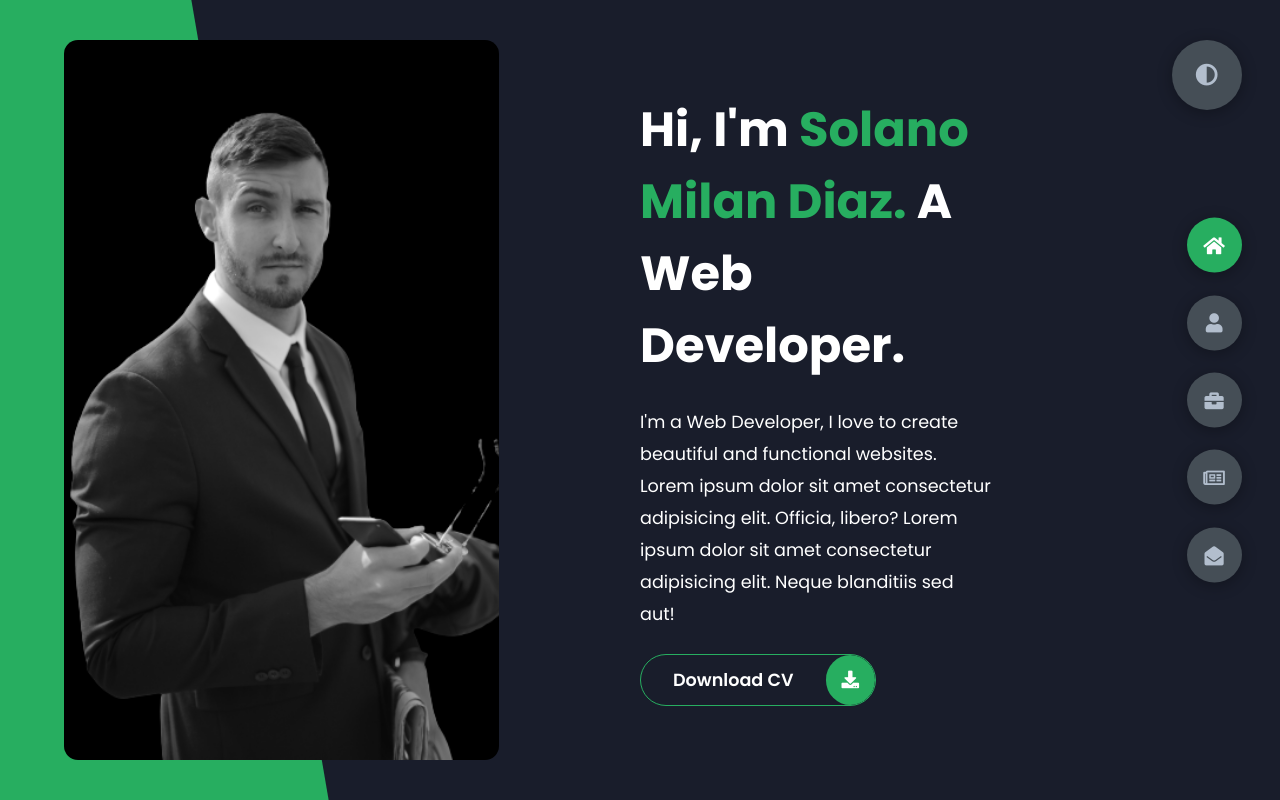
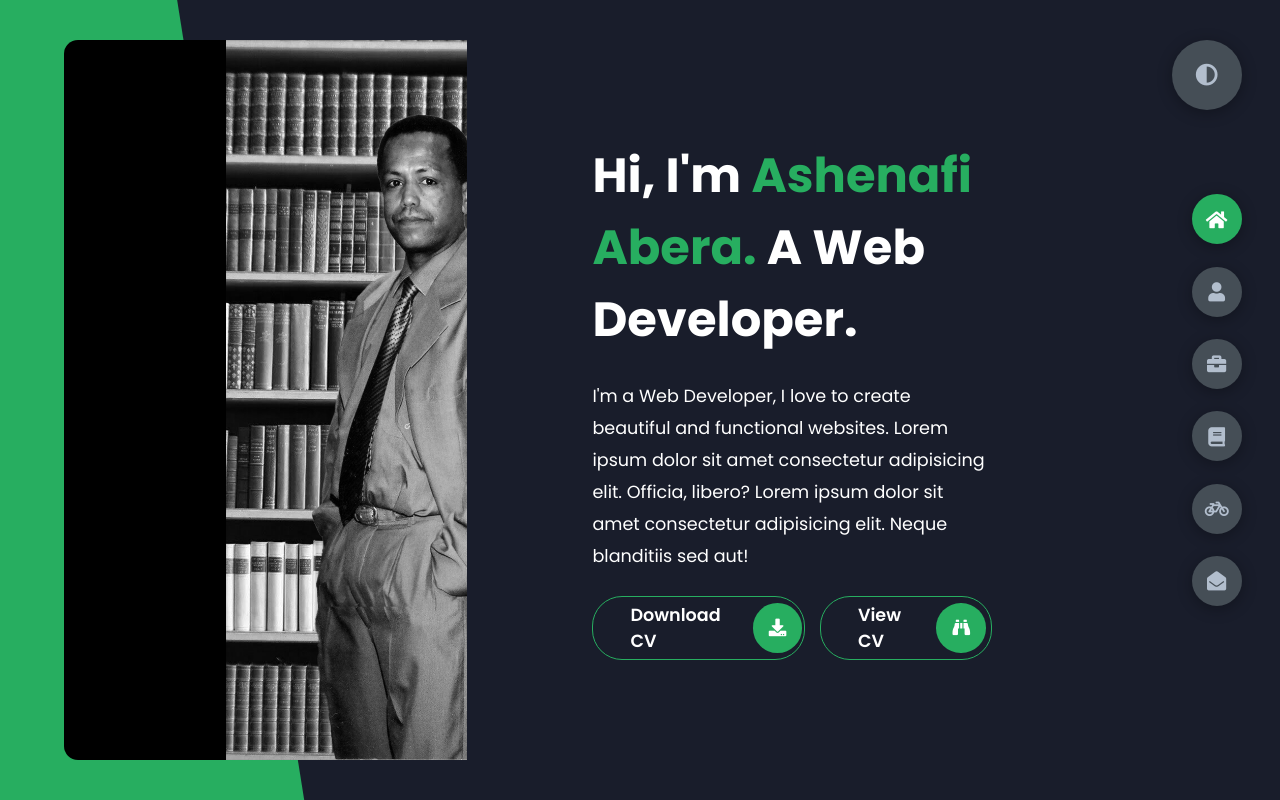
Before and after one commit to AmbroTall/AshenafiPortfolio, a Django app: page / in a window 1280 px wide. Run offline with Django 4.2, Linux system fonts and the light colour scheme.

Commit message:
Adding Icons, education, hobbies and download and view resume pdf

```diff
--- a/app/templates/app/home.html
+++ b/app/templates/app/home.html
@@ -3,14 +3,17 @@
 <html lang="en">
 <head>
     <meta charset="UTF-8">
-    <meta http-equiv="X-UA-Compatible" content="IE=edge">
-    <meta name="viewport" content="width=device-width, initial-scale=1.0">
+    <meta content="IE=edge" http-equiv="X-UA-Compatible">
+    <meta content="width=device-width, initial-scale=1.0" name="viewport">
     <title>Portfolio</title>
-    <link rel="stylesheet" href="{% static 'css/styles.css' %}">
-    <link rel="preconnect" href="https://fonts.googleapis.com">
-    <link rel="preconnect" href="https://fonts.gstatic.com" crossorigin>
-    <link rel="stylesheet" href="https://cdnjs.cloudflare.com/ajax/libs/font-awesome/5.15.4/css/all.min.css" integrity="sha512-1ycn6IcaQQ40/MKBW2W4Rhis/DbILU74C1vSrLJxCq57o941Ym01SwNsOMqvEBFlcgUa6xLiPY/NS5R+E6ztJQ==" crossorigin="anonymous" referrerpolicy="no-referrer" />
-    <link href="https://fonts.googleapis.com/css2?family=Poppins:wght@400;500;600;700;800&display=swap" rel="stylesheet">
+    <link href="{% static 'css/styles.css' %}" rel="stylesheet">
+    <link href="https://fonts.googleapis.com" rel="preconnect">
+    <link crossorigin href="https://fonts.gstatic.com" rel="preconnect">
+    <link crossorigin="anonymous" href="https://cdnjs.cloudflare.com/ajax/libs/font-awesome/5.15.4/css/all.min.css"
+          integrity="sha512-1ycn6IcaQQ40/MKBW2W4Rhis/DbILU74C1vSrLJxCq57o941Ym01SwNsOMqvEBFlcgUa6xLiPY/NS5R+E6ztJQ=="
+          referrerpolicy="no-referrer" rel="stylesheet"/>
+    <link href="https://fonts.googleapis.com/css2?family=Poppins:wght@400;500;600;700;800&display=swap"
+          rel="stylesheet">
 </head>
 <body class="main-content">
 <header class="container header active" id="home">
@@ -18,12 +21,12 @@
         <div class="left-header">
             <div class="h-shape"></div>
             <div class="image">
-                    <img src="{% static 'images/hero.png' %}" alt="">
+                <img alt="" src="{% static 'images/final_touch.png' %}" style="width: 100%; height: 100%">
             </div>
         </div>
         <div class="right-header">
             <h1 class="name">
-                    Hi, I'm <span>Solano Milan Diaz.</span>
+                Hi, I'm <span>Ashenafi Abera.</span>
                 A Web Developer.
             </h1>
             <p>
@@ -31,15 +34,23 @@
                 Lorem ipsum dolor sit amet consectetur adipisicing elit. Officia, libero?
                 Lorem ipsum dolor sit amet consectetur adipisicing elit. Neque blanditiis sed aut!
             </p>
-                <div class="btn-con">
-                    <a href="" class="main-btn">
+            <div class="btn-con" style="display: flex; gap: 15px">
+                <a class="main-btn" href="{% url 'app:download_pdf' %}" style="padding: 5px;">
                     <span class="btn-text">Download CV</span>
                     <span class="btn-icon"><i class="fas fa-download"></i></span>
                 </a>
+                <a class="main-btn" href="{% url 'app:view_pdf' %}" style="padding: 5px;" target="_blank">
+                    <span class="btn-text">View CV</span>
+                    <span class="btn-icon"><i class="fas fa-binoculars"></i></span>
+                </a>
+
             </div>
+
+
         </div>
     </div>
 </header>
+
 <main>
     <section class="container about" id="about">
         <div class="main-title">
@@ -51,42 +62,47 @@
                 <p>
                     Lorem ipsum dolor sit amet consectetur adipisicing elit.
                     Eveniet labore nihil obcaecati consequatur. Debitis error doloremque,
-                        vero eos vel nemo eius voluptatem dicta tenetur modi. <br /> <br /> La musica
+                    vero eos vel nemo eius voluptatem dicta tenetur modi. <br/> <br/> La musica
                     delectus dolore fugiat exercitationem a,
                     ipsum quidem quo enim natus accusamus labore dolores nam. Unde.
                     Lorem ipsum dolor sit amet consectetur, adipisicing elit.
                     Harum non necessitatibus deleniti eum soluta.
                 </p>
-                    <div class="btn-con">
-                        <a href="#" class="main-btn">
+                <div class="btn-con" style="display: flex; gap: 15px">
+                    <a class="main-btn" href="{% url 'app:download_pdf' %}" style="padding: 5px;">
                         <span class="btn-text">Download CV</span>
                         <span class="btn-icon"><i class="fas fa-download"></i></span>
                     </a>
+                    <a class="main-btn" href="{% url 'app:view_pdf' %}" style="padding: 5px;" target="_blank">
+                        <span class="btn-text">View CV</span>
+                        <span class="btn-icon"><i class="fas fa-binoculars"></i></span>
+                    </a>
+
                 </div>
             </div>
             <div class="right-about">
                 <div class="about-item">
                     <div class="abt-text">
                         <p class="large-text">650+</p>
-                            <p class="small-text">Projects <br /> Completed</p>
+                        <p class="small-text">Projects <br/> Completed</p>
                     </div>
                 </div>
                 <div class="about-item">
                     <div class="abt-text">
                         <p class="large-text">10+</p>
-                            <p class="small-text">Years of <br /> experience</p>
+                        <p class="small-text">Years of <br/> experience</p>
                     </div>
                 </div>
                 <div class="about-item">
                     <div class="abt-text">
                         <p class="large-text">300+</p>
-                            <p class="small-text">Happy <br /> Clients</p>
+                        <p class="small-text">Happy <br/> Clients</p>
                     </div>
                 </div>
                 <div class="about-item">
                     <div class="abt-text">
                         <p class="large-text">400+</p>
-                            <p class="small-text">Customer <br /> reviews</p>
+                        <p class="small-text">Customer <br/> reviews</p>
                     </div>
                 </div>
             </div>
@@ -357,84 +373,33 @@
             </div>
         </div>
     </section>
-        <section class="container" id="blogs">
-            <div class="blogs-content">
+    <section class="container school" id="school">
         <div class="main-title">
-                    <h2>My <span>Blogs</span><span class="bg-text">My Blogs</span></h2>
+            <h2>My <span>Education</span><span class="bg-text">Qualifications</span></h2>
         </div>
-                <div class="blogs">
-                    <div class="blog">
-                        <img src="{% static 'images/port6.jpg' %}" alt="">
-                        <div class="blog-text">
-                            <h4>
-                                How to Create Your Own Website
-                            </h4>
-                            <p>
-                                Lorem ipsum dolor sit, amet consectetur adipisicing elit.
-                                Doloribus natus voluptas, eos obcaecati recusandae amet?
-                            </p>
+        <div class="school">
+            <div class="image-school" >
+                <img class="sch-img" alt="school image" src="{% static 'images/ashschool.jpg' %}"/>
+            </div>
+            <div class="school-contents">
+                <h1 class="course-title">Bachelor's in Computer science</h1>
+                <p class="school-name">Laikipia University - Laikipia</p>
+                <p class="school-name" style="color: #bbb">September 2017 to August 2021</p>
             </div>
         </div>
-                    <div class="blog">
-                        <img src="{% static 'images/blog1.jpg' %}" alt="">
-                        <div class="blog-text">
-                            <h4>
-                                How to Become an Expert in Web Design
-                            </h4>
-                            <p>
-                                Lorem ipsum dolor sit, amet consectetur adipisicing elit.
-                                Doloribus natus voluptas, eos obcaecati recusandae amet?
-                            </p>
+    </section>
+    <section class="container hobbies" id="hobbies">
+        <div class="main-title">
+            <h2>My <span>Hobbies</span><span class="bg-text">Activities</span></h2>
         </div>
+        <div class="hobbies">
+            <div class="image-school" >
+                <img class="sch-img" alt="school image" src="{% static 'images/hobbiesash.JPG' %}"/>
             </div>
-                    <div class="blog">
-                        <img src="{% static 'images/blog2.jpg' %}" alt="">
-                        <div class="blog-text">
-                            <h4>
-                                Become a Web Designer in 10 Days
-                            </h4>
-                            <p>
-                                Lorem ipsum dolor sit, amet consectetur adipisicing elit.
-                                Doloribus natus voluptas, eos obcaecati recusandae amet?
-                            </p>
-                        </div>
-                    </div>
-                    <div class="blog">
-                        <img src="{% static 'images/blog3.jpg' %}" alt="">
-                        <div class="blog-text">
-                            <h4>
-                                Debbuging made easy with Web Inspector
-                            </h4>
-                            <p>
-                                Lorem ipsum dolor sit, amet consectetur adipisicing elit.
-                                Doloribus natus voluptas, eos obcaecati recusandae amet?
-                            </p>
-                        </div>
-                    </div>
-                    <div class="blog">
-                        <img src="{% static 'images/port1.jpg' %}" alt="">
-                        <div class="blog-text">
-                            <h4>
-                                Get started with Web Design and UI Design
-                            </h4>
-                            <p>
-                                Lorem ipsum dolor sit, amet consectetur adipisicing elit.
-                                Doloribus natus voluptas, eos obcaecati recusandae amet?
-                            </p>
-                        </div>
-                    </div>
-                    <div class="blog">
-                        <img src="{% static 'images/port3.jpg' %}" alt="">
-                        <div class="blog-text">
-                            <h4>
-                                This is what you need to know about Web Design
-                            </h4>
-                            <p>
-                                Lorem ipsum dolor sit, amet consectetur adipisicing elit.
-                                Doloribus natus voluptas, eos obcaecati recusandae amet?
-                            </p>
-                        </div>
-                    </div>
+            <div class="school-contents">
+                <h1 class="course-title">Bachelor's in Computer science</h1>
+                <p class="school-name">Laikipia University - Laikipia</p>
+                <p class="school-name" style="color: #bbb">September 2017 to August 2021</p>
             </div>
         </div>
     </section>
@@ -517,17 +482,17 @@
                 <div class="right-contact">
                     <form action="" class="contact-form">
                         <div class="input-control i-c-2">
-                                <input type="text" required placeholder="YOUR NAME">
-                                <input type="email" required placeholder="YOUR EMAIL">
+                            <input placeholder="YOUR NAME" required type="text">
+                            <input placeholder="YOUR EMAIL" required type="email">
                         </div>
                         <div class="input-control">
-                                <input type="text" required placeholder="ENTER SUBJECT">
+                            <input placeholder="ENTER SUBJECT" required type="text">
                         </div>
                         <div class="input-control">
-                                <textarea name="" id="" cols="15" rows="8" placeholder="Message Here..."></textarea>
+                            <textarea cols="15" id="" name="" placeholder="Message Here..." rows="8"></textarea>
                         </div>
                         <div class="submit-btn">
-                                <a href="#" class="main-btn">
+                            <a class="main-btn" href="{% url 'app:download_pdf' %}">
                                 <span class="btn-text">Download CV</span>
                                 <span class="btn-icon"><i class="fas fa-download"></i></span>
                             </a>
@@ -549,9 +514,10 @@
     <div class="control" data-id="portfolio">
         <i class="fas fa-briefcase"></i>
     </div>
-        <div class="control" data-id="blogs">
-            <i class="far fa-newspaper"></i>
-        </div>
+    <div class="control" data-id="school">
+        <i class="fas fa-book"></i></div>
+    <div class="control" data-id="hobbies">
+        <i class="fas fa-bicycle"></i></div>
     <div class="control" data-id="contact">
         <i class="fas fa-envelope-open"></i>
     </div>
--- a/app/urls.py
+++ b/app/urls.py
@@ -1,7 +1,10 @@
 from django.urls import path
-from .views import home_page
+from .views import home_page, download_pdf, display_pdf
 
 app_name = "app"
 urlpatterns = [
     path('', home_page, name="home"),
+    path('download_pdf/', download_pdf, name='download_pdf'),
+    path('view_pdf/', display_pdf , name='view_pdf'),
+
 ]
--- a/app/views.py
+++ b/app/views.py
@@ -1,4 +1,34 @@
 from django.shortcuts import render
+from django.http import HttpResponse
+import os
+
+file_name = "AmbroseNdone.pdf"
+def download_pdf(request):
+    # Path to the PDF file you want to serve for download
+    pdf_file_path = f"/home/ambrose/PycharmProjects/portfolioAsh/portfolio/static/static/{file_name}"
+
+    if os.path.exists(pdf_file_path):
+        with open(pdf_file_path, 'rb') as pdf_file:
+            pdf_content = pdf_file.read()
+            response = HttpResponse(pdf_content, content_type='application/pdf')
+            response['Content-Disposition'] = f'attachment; filename="{file_name}"'
+            return response
+    else:
+        return HttpResponse("PDF file not found.", status=404)
+
+
+def display_pdf(request):
+    # Path to the PDF file you want to display
+    pdf_file_path = f"/home/ambrose/PycharmProjects/portfolioAsh/portfolio/static/static/{file_name}"
+
+    if os.path.exists(pdf_file_path):
+        with open(pdf_file_path, 'rb') as pdf_file:
+            pdf_content = pdf_file.read()
+            response = HttpResponse(pdf_content, content_type='application/pdf')
+            response['Content-Disposition'] = f'inline; filename="{file_name}"'
+            return response
+    else:
+        return HttpResponse("PDF file not found.", status=404)
 
 # Create your views here.
 def home_page(request):
--- a/portfolio/urls.py
+++ b/portfolio/urls.py
@@ -24,6 +24,5 @@ urlpatterns = [
     path('', include("app.urls")),
 ]
 
-
 urlpatterns += static(settings.STATIC_URL, document_root=settings.STATIC_ROOT)
 urlpatterns += static(settings.MEDIA_URL, document_root=settings.MEDIA_ROOT)
--- a/static/css/styles.css
+++ b/static/css/styles.css
@@ -73,6 +73,34 @@ section {
   background-color: var(--color-primary);
 }
 
+.school{
+    display: flex;
+    gap: 50px;
+    align-items: center;
+    padding: 50px 0px 0px 0px ;
+}
+
+.hobbies{
+    display: flex;
+    gap:50px;
+    align-items: center;
+    padding: 50px 0px 0px 0px ;
+}
+
+.image-school{
+    flex: 1;
+    position: relative;
+}
+
+.sch-img{
+    width: 100%;
+    height: 500px;
+    object-fit: contain;
+}
+
+.school-contents{
+    flex: 1;
+}
 .active {
   display: block;
   animation: appear 1s ease-in-out;
@@ -102,8 +130,8 @@ section {
   padding: 1rem;
   cursor: pointer;
   background-color: var(--color-grey-4);
-  width: 55px;
-  height: 55px;
+  width: 50px;
+  height: 50px;
   border-radius: 50%;
   display: flex;
   justify-content: center;
```
Also changed, not shown: other parts of app/templates/app/home.html (+29 -29 lines), static/images/final_touch.png (added), static/images/hobbiesash.JPG (added), 1 other file. Lines whose indentation alone changed are shown as unchanged.
